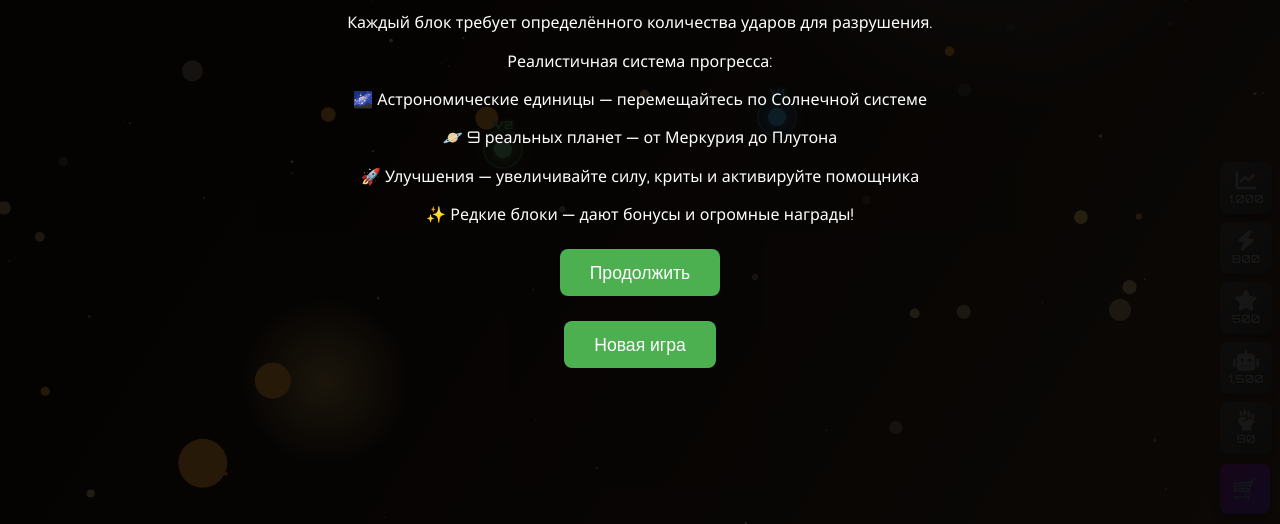
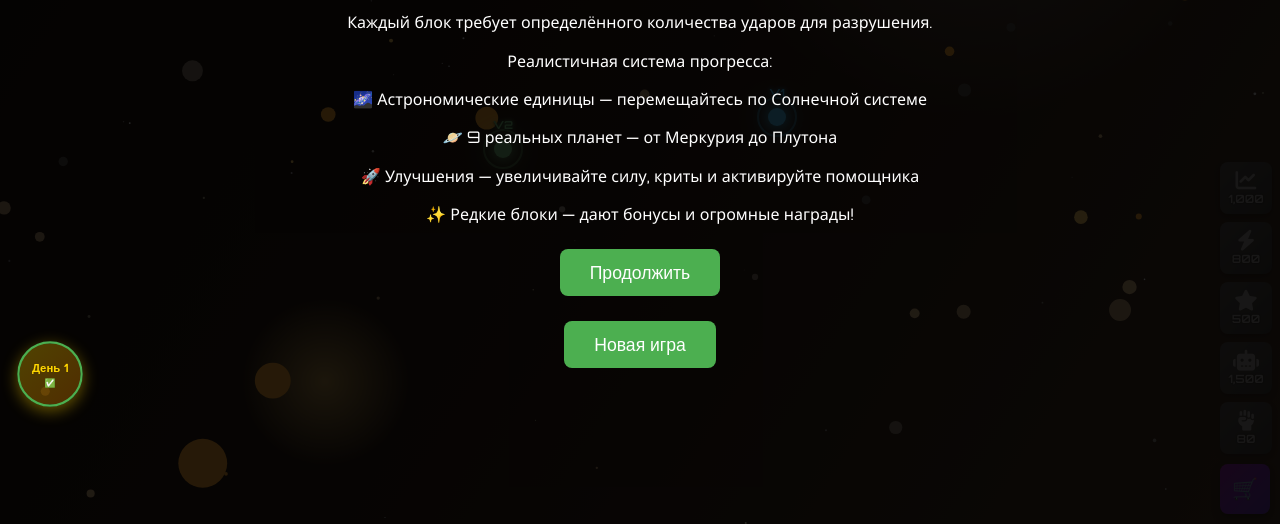
Before and after one commit to Avangard-22/kosmicheskiy-klikker, a plain HTML site: page index.html in a window 1280 px wide. Shown: the part 276-800 px from the top of the page. Drawn offline with Linux system fonts and the light colour scheme; animation ran at ten frames a second.

Commit message:
Update index.html

```diff
--- a/index.html
+++ b/index.html
@@ -110,7 +110,28 @@
     </div>
 
     <!-- 🎁 ИКОНКА ЕЖЕДНЕВНОГО БОНУСА (только в рабочей зоне) -->
-
+<div id="dailyBonusIcon" style="
+    position: fixed;
+    bottom: 120px;
+    left: 20px;
+    width: 60px;
+    height: 60px;
+    background: linear-gradient(135deg, rgba(255, 215, 0, 0.3), rgba(255, 140, 0, 0.3));
+    border: 2px solid #FFD700;
+    border-radius: 50%;
+    cursor: pointer;
+    display: flex;
+    flex-direction: column;
+    align-items: center;
+    justify-content: center;
+    z-index: 1000;
+    transition: all 0.3s ease;
+    box-shadow: 0 4px 15px rgba(255, 215, 0, 0.4);
+    font-family: 'Orbitron', sans-serif;
+">
+    <div id="dailyBonusDay" style="font-size: 0.65em; color: #FFD700; font-weight: bold; margin-bottom: 2px;">День 1</div>
+    <div id="dailyBonusTimer" style="font-size: 0.5em; color: #fff; font-weight: bold;">00:00:00</div>
+</div>
 
     <!-- Кнопка ручного сохранения -->
     <button id="saveBtn" title="Сохранить игру">
```
